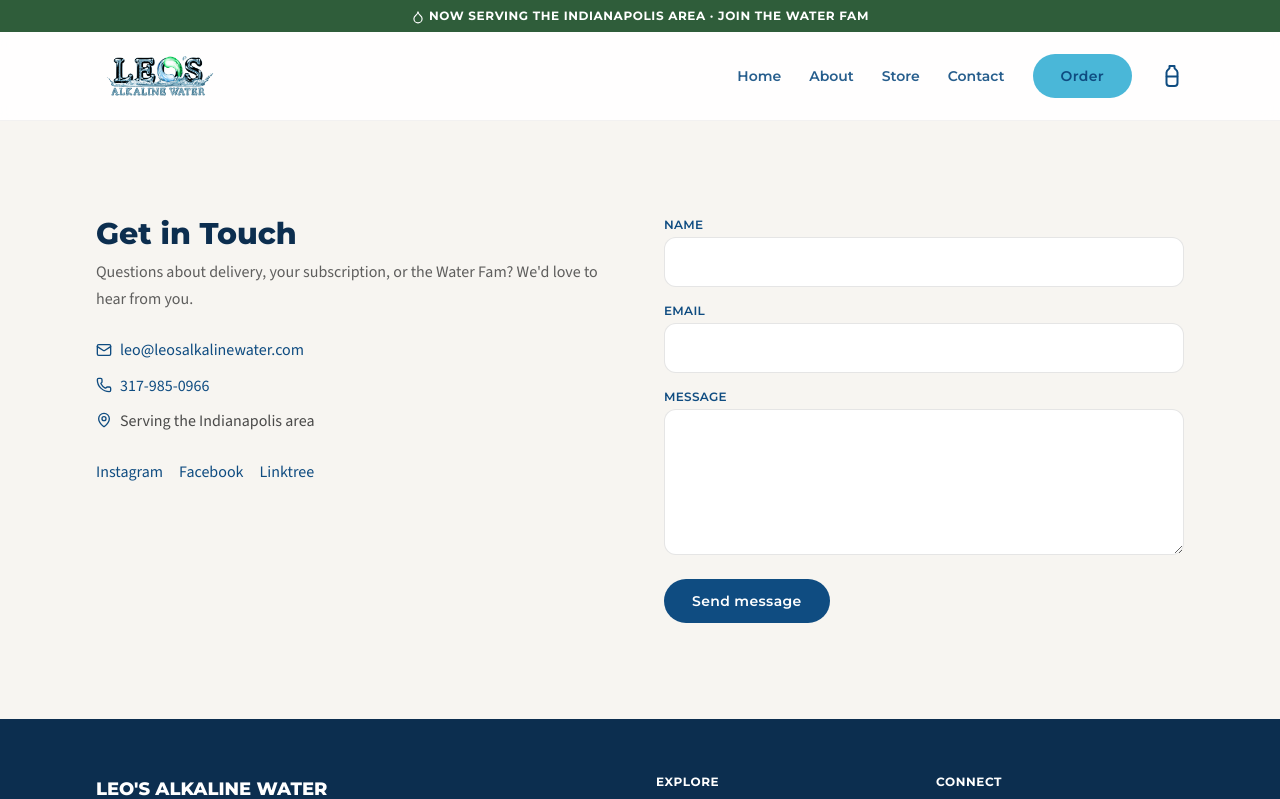
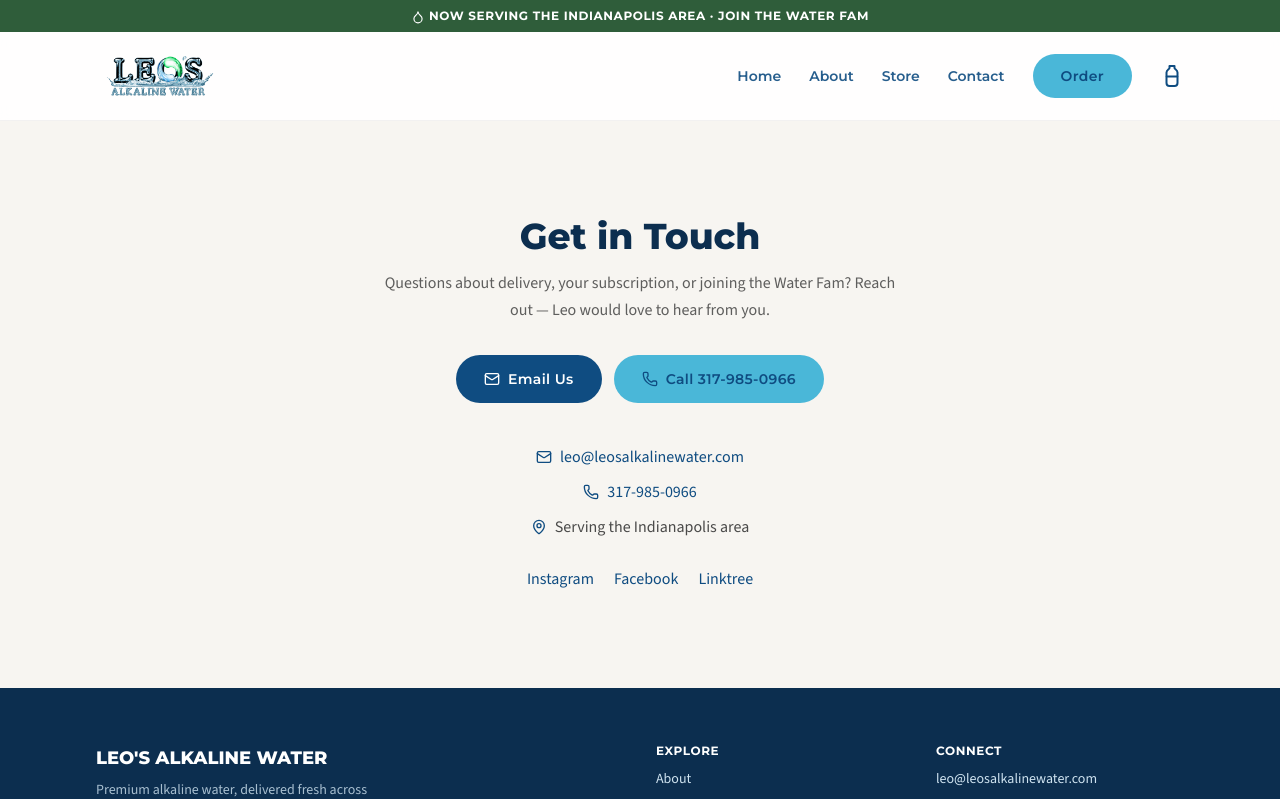
Before and after one commit to editmelo/leosalkalinewater, a Next.js app: page /contact in a window 1280 px wide. Shown: the top 799 px of the page. Built offline with nearby package versions, Linux system fonts and the light colour scheme.

Commit message:
feat: replace Contact form with Email Us (mailto draft) + Call buttons — no email backend needed

```diff
--- a/src/app/api/contact/route.ts
+++ /dev/null
@@ -1,22 +0,0 @@
-import { NextRequest, NextResponse } from "next/server";
-import { CONTACT } from "@/lib/brand";
-import { sendEmail } from "@/lib/email";
-
-export async function POST(req: NextRequest) {
-  const { name, email, message } = await req.json().catch(() => ({}));
-  if (!name || !email || !message || !/^[^@]+@[^@]+\.[^@]+$/.test(email)) {
-    return NextResponse.json({ ok: false, error: "Please complete all fields." }, { status: 400 });
-  }
-
-  // Delivered to Leo; hitting "reply" replies straight to the customer.
-  const { sent, error } = await sendEmail({
-    to: CONTACT.email,
-    replyTo: email,
-    subject: `New website inquiry from ${name}`,
-    text: `Name: ${name}\nEmail: ${email}\n\nMessage:\n${message}`,
-  });
-
-  // Always log as a backup (visible in server logs) and never fail the visitor on an email hiccup.
-  console.log("[contact]", { to: CONTACT.email, name, email, emailSent: sent, error, at: new Date().toISOString() });
-  return NextResponse.json({ ok: true });
-}
--- a/src/app/contact/page.tsx
+++ b/src/app/contact/page.tsx
@@ -3,34 +3,77 @@
 import { Footer } from "@/components/layout/Footer";
 import { Section } from "@/components/ui/Section";
 import { Container } from "@/components/ui/Container";
-import { ContactForm } from "@/components/forms/ContactForm";
 import { CONTACT } from "@/lib/brand";
 import { Mail, Phone, MapPin } from "lucide-react";
 
 export const metadata = { title: "Contact — Leo's Alkaline Water" };
 
+// Pre-fills the customer's email app with a draft to Leo.
+const emailHref = `mailto:${CONTACT.email}?subject=${encodeURIComponent(
+  "Water Fam Inquiry",
+)}&body=${encodeURIComponent("Hi Leo,\n\n")}`;
+
+const btnBase =
+  "inline-flex items-center justify-center gap-2 rounded-full px-7 py-3.5 font-[family-name:var(--font-heading)] text-sm font-semibold tracking-wide transition focus-visible:outline focus-visible:outline-2 focus-visible:outline-offset-2 focus-visible:outline-brand-aqua";
+
 export default function ContactPage() {
   return (
     <>
-      <AnnouncementBar /><Header />
+      <AnnouncementBar />
+      <Header />
       <main>
         <Section>
-          <Container className="grid max-w-4xl gap-12 md:grid-cols-2">
-            <div>
-              <h1 className="text-3xl font-extrabold text-brand-navy">Get in Touch</h1>
-              <p className="mt-2 text-brand-text/75">Questions about delivery, your subscription, or the Water Fam? We&apos;d love to hear from you.</p>
-              <ul className="mt-6 space-y-2 text-brand-text/85">
-                <li className="flex items-center gap-2"><Mail className="h-4 w-4 text-brand-blue" aria-hidden="true" /> <a className="text-brand-blue hover:underline" href={`mailto:${CONTACT.email}`}>{CONTACT.email}</a></li>
-                <li className="flex items-center gap-2"><Phone className="h-4 w-4 text-brand-blue" aria-hidden="true" /> <a className="text-brand-blue hover:underline" href={CONTACT.phoneHref}>{CONTACT.phone}</a></li>
-                <li className="flex items-center gap-2"><MapPin className="h-4 w-4 text-brand-blue" aria-hidden="true" /> Serving the Indianapolis area</li>
-              </ul>
-              <div className="mt-6 flex gap-4">
-                <a href={CONTACT.social.instagram} className="text-brand-blue hover:underline">Instagram</a>
-                <a href={CONTACT.social.facebook} className="text-brand-blue hover:underline">Facebook</a>
-                <a href={CONTACT.social.linktree} className="text-brand-blue hover:underline">Linktree</a>
-              </div>
+          <Container className="max-w-2xl text-center">
+            <h1 className="text-3xl font-extrabold text-brand-navy sm:text-4xl">Get in Touch</h1>
+            <p className="mx-auto mt-3 max-w-lg text-brand-text/75">
+              Questions about delivery, your subscription, or joining the Water Fam? Reach out — Leo would love to hear
+              from you.
+            </p>
+
+            {/* Primary actions */}
+            <div className="mt-8 flex flex-col items-center justify-center gap-3 sm:flex-row">
+              <a href={emailHref} className={`${btnBase} bg-brand-blue text-white hover:bg-[#0c3f6c]`}>
+                <Mail className="h-4 w-4" aria-hidden="true" />
+                Email Us
+              </a>
+              <a href={CONTACT.phoneHref} className={`${btnBase} bg-brand-aqua text-brand-blue hover:brightness-95`}>
+                <Phone className="h-4 w-4" aria-hidden="true" />
+                Call {CONTACT.phone}
+              </a>
             </div>
-            <ContactForm />
+
+            {/* Details */}
+            <ul className="mt-10 flex flex-col items-center gap-2 text-brand-text/85">
+              <li className="flex items-center gap-2">
+                <Mail className="h-4 w-4 text-brand-blue" aria-hidden="true" />
+                <a className="text-brand-blue hover:underline" href={emailHref}>
+                  {CONTACT.email}
+                </a>
+              </li>
+              <li className="flex items-center gap-2">
+                <Phone className="h-4 w-4 text-brand-blue" aria-hidden="true" />
+                <a className="text-brand-blue hover:underline" href={CONTACT.phoneHref}>
+                  {CONTACT.phone}
+                </a>
+              </li>
+              <li className="flex items-center gap-2">
+                <MapPin className="h-4 w-4 text-brand-blue" aria-hidden="true" />
+                Serving the Indianapolis area
+              </li>
+            </ul>
+
+            {/* Social */}
+            <div className="mt-6 flex justify-center gap-5">
+              <a href={CONTACT.social.instagram} className="text-brand-blue hover:underline">
+                Instagram
+              </a>
+              <a href={CONTACT.social.facebook} className="text-brand-blue hover:underline">
+                Facebook
+              </a>
+              <a href={CONTACT.social.linktree} className="text-brand-blue hover:underline">
+                Linktree
+              </a>
+            </div>
           </Container>
         </Section>
       </main>
--- a/src/components/forms/ContactForm.tsx
+++ /dev/null
@@ -1,39 +0,0 @@
-"use client";
-import { useState } from "react";
-import { Field, inputClass } from "@/components/ui/Field";
-import { Button } from "@/components/ui/Button";
-import { CheckCircle2 } from "lucide-react";
-
-export function ContactForm() {
-  const [form, setForm] = useState({ name: "", email: "", message: "" });
-  const [done, setDone] = useState(false);
-  const [err, setErr] = useState("");
-  function set(k: string) {
-    return (e: React.ChangeEvent<HTMLInputElement | HTMLTextAreaElement>) =>
-      setForm(prev => ({ ...prev, [k]: e.target.value }));
-  }
-  async function submit(e: React.FormEvent) {
-    e.preventDefault(); setErr("");
-    try {
-      const res = await fetch("/api/contact", { method: "POST", headers: { "Content-Type": "application/json" }, body: JSON.stringify(form) });
-      if (res.ok) setDone(true); else setErr("Please complete all fields with a valid email.");
-    } catch {
-      setErr("Network error — please try again.");
-    }
-  }
-  if (done) return (
-    <p role="status" className="flex items-center gap-2 rounded-xl bg-brand-green/10 p-6 font-semibold text-brand-green">
-      <CheckCircle2 className="h-5 w-5 shrink-0" aria-hidden="true" />
-      Thanks for reaching out — we&apos;ll be in touch soon!
-    </p>
-  );
-  return (
-    <form onSubmit={submit} className="space-y-4">
-      <Field label="Name"><input className={inputClass} required value={form.name} onChange={set("name")} /></Field>
-      <Field label="Email"><input className={inputClass} type="email" required value={form.email} onChange={set("email")} /></Field>
-      <Field label="Message"><textarea className={inputClass} rows={5} required value={form.message} onChange={set("message")} /></Field>
-      {err && <p role="alert" className="text-sm text-red-600">{err}</p>}
-      <Button type="submit" variant="primary">Send message</Button>
-    </form>
-  );
-}
```
